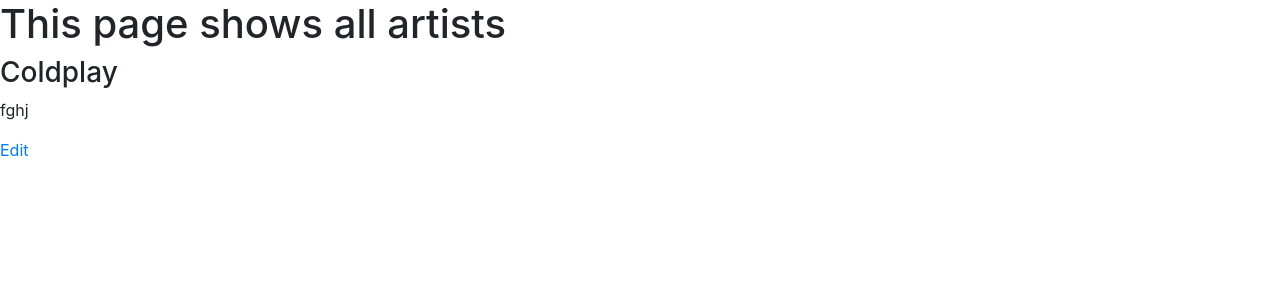
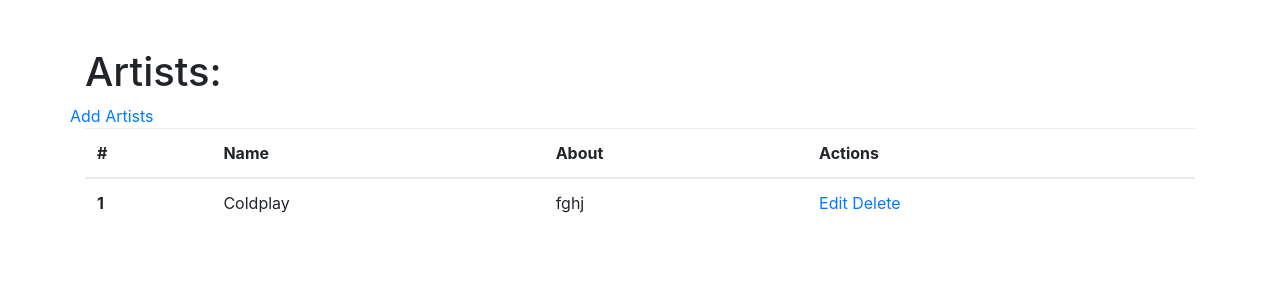
Before and after one commit to seanrubin/songbase, a Flask app: page /artists in a window 1280 px wide. Shown: the top 300 px of the page. Run offline with Flask 2, Linux system fonts and the light colour scheme; data comes from the database, SQL or seed files in the repository; both versions use the stored data as it was after the commit; some libraries are stand-ins or nearby versions.

Commit message:
Added delete function

```diff
--- a/songbase.py
+++ b/songbase.py
@@ -1,5 +1,5 @@
 import os
-from flask import Flask, render_template, request, flash, redirect, url_for
+from flask import Flask, session, render_template, request, flash, redirect, url_for, jsonify
 from flask_sqlalchemy import SQLAlchemy
 
 app = Flask(__name__)
@@ -17,7 +17,7 @@
     id = db.Column(db.Integer, primary_key=True)
     name = db.Column(db.String(64))
     about = db.Column(db.Text)
-    songs = db.relationship('Song', backref='artist')
+    songs = db.relationship('Song', backref='artist', cascade="delete")
 
 
 class Song(db.Model):
@@ -31,9 +31,9 @@
 
 @app.route('/')
 def index():
-    # return '<h1>hello world!!!</h1>'
+    # return HTML
+    # return "<h1>this is the index page!<h1>"
     return render_template('index.html')
-
 
 
 @app.route('/artists')
@@ -59,20 +59,38 @@
 
 
 @app.route('/artist/edit/<int:id>', methods=['GET', 'POST'])
-def edit_artists(id):
-    artist=Artist.query.filter_by(id=id).first()
+def edit_artist(id):
+    artist = Artist.query.filter_by(id=id).first()
     if request.method == 'GET':
         return render_template('artist-edit.html', artist=artist)
     if request.method == 'POST':
-        # get data from the form
+        # update data based on the form data
         artist.name = request.form['name']
         artist.about = request.form['about']
-
-        # insert the data into the database
-        artist = Artist(name=name, about=about)
-        db.session.add(artist)
+        # update the database
         db.session.commit()
         return redirect(url_for('show_all_artists'))
+
+
+@app.route('/artist/delete/<int:id>', methods=['GET', 'POST'])
+def delete_artist(id):
+    artist = Artist.query.filter_by(id=id).first()
+    if request.method == 'GET':
+        return render_template('artist-delete.html', artist=artist)
+    if request.method == 'POST':
+        # delete the artist by id
+        # all related songs are deleted as well
+        db.session.delete(artist)
+        db.session.commit()
+        return redirect(url_for('show_all_artists'))
+
+
+@app.route('/api/artist/<int:id>', methods=['DELETE'])
+def delete_ajax_artist(id):
+    artist = Artist.query.get_or_404(id)
+    db.session.delete(artist)
+    db.session.commit()
+    return jsonify({"id": str(artist.id), "name": artist.name})
 
 
 # song-all.html adds song id to the edit button using a hidden input
@@ -102,32 +120,93 @@
         return redirect(url_for('show_all_songs'))
 
 
-@app.route('/form-demo', methods={'GET', 'POST'})
-def form_demo():
-    first_name = request.args.get('first_name')
-    return render_template('form-demo.html', first_name=first_name)
+@app.route('/song/edit/<int:id>', methods=['GET', 'POST'])
+def edit_song(id):
+    song = Song.query.filter_by(id=id).first()
+    artists = Artist.query.all()
+    if request.method == 'GET':
+        return render_template('song-edit.html', song=song, artists=artists)
+    if request.method == 'POST':
+        # update data based on the form data
+        song.name = request.form['name']
+        song.year = request.form['year']
+        song.lyrics = request.form['lyrics']
+        artist_name = request.form['artist']
+        artist = Artist.query.filter_by(name=artist_name).first()
+        song.artist = artist
+        # update the database
+        db.session.commit()
+        return redirect(url_for('show_all_songs'))
 
 
-@app.route('/users/<string:name>/')
-def get_user(name):
-    #return 'hello %s your age is %d' % (name, 3)
-    return render_template('user.html', user_name=name)
+@app.route('/song/delete/<int:id>', methods=['GET', 'POST'])
+def delete_song(id):
+    song = Song.query.filter_by(id=id).first()
+    artists = Artist.query.all()
+    if request.method == 'GET':
+        return render_template('song-delete.html', song=song, artists=artists)
+    if request.method == 'POST':
+        # use the id to delete the song
+        # song.query.filter_by(id=id).delete()
+        db.session.delete(song)
+        db.session.commit()
+        return redirect(url_for('show_all_songs'))
+
+
+@app.route('/api/song/<int:id>', methods=['DELETE'])
+def delete_ajax_song(id):
+    song = Song.query.get_or_404(id)
+    db.session.delete(song)
+    db.session.commit()
+    return jsonify({"id": str(song.id), "name": song.name})
+
+
+@app.route('/about')
+def about():
+    return render_template('about.html')
 
 
 @app.route('/users')
 def show_all_users():
-    return '<h2>this is the page for all users</h2>'
+    return render_template('user-all.html')
 
 
-@app.route('/songs')
-def get_all_songs():
-    songs = [
-        'song1',
-        'song2',
-        'song3'
-    ]
-    return render_template('songs.html', songs=songs)
+@app.route('/form-demo', methods=['GET', 'POST'])
+def form_demo():
+    # how to get form data is different for GET vs. POST
+    if request.method == 'GET':
+        first_name = request.args.get('first_name')
+        if first_name:
+            return render_template('form-demo.html', first_name=first_name)
+        else:
+            return render_template('form-demo.html', first_name=session.get('first_name'))
+    if request.method == 'POST':
+        session['first_name'] = request.form['first_name']
+        # return render_template('form-demo.html', first_name=first_name)
+        return redirect(url_for('form_demo'))
 
 
+@app.route('/user/<string:name>/')
+def get_user_name(name):
+    # return "hello " + name
+    # return "Hello %s, this is %s" % (name, 'administrator')
+    return render_template('user.html', name=name)
+
+
+@app.route('/song/<int:id>/')
+def get_song_id(id):
+    # return "This song's ID is " + str(id)
+    return "Hi, this is %s and the song's id is %d" % ('administrator', id)
+
+
+# https://goo.gl/Pc39w8 explains the following line
 if __name__ == '__main__':
+
+    # activates the debugger and the reloader during development
+    # app.run(debug=True)
     app.run()
+
+    # make the server publicly available on port 80
+    # note that Ports below 1024 can be opened only by root
+    # you need to use sudo for the following conmmand
+    # app.run(host='0.0.0.0', port=80)
--- a/templates/artist-all.html
+++ b/templates/artist-all.html
@@ -1,13 +1,41 @@
 {% extends "base.html" %}
 
-{% block title %}
-  All Artists
-{% endblock %}
-{% block page_content %}
-  <h1>This page shows all artists</h1>
-  {% for artist in artists %}
-    <h3>{{artist.name}}</h3>
-    <p>{{artist.about}}</p>
-    <a href="/artist/edit/{{artist.id}}">Edit</a>
-  {% endfor %}
-{% endblock %}
+{% block title %}All Artists{% endblock %}
+{% block page_content%}
+
+  <!-- Page Content -->
+  <div class="container">
+    <h1 class="mt-5"><i class="fa fa-user-circle-o" aria-hidden="true"></i> Artists:</h1>
+    <div class="row bottom-margin">
+      <a href="/artist/add">Add Artists</a>
+    </div>
+    {% if artists %}
+      <table class="table">
+        <thead>
+          <tr>
+            <th>#</th>
+            <th>Name</th>
+            <th>About</th>
+            <th>Actions</th>
+          </tr>
+        </thead>
+        <tbody>
+          {% for artist in artists %}
+          <tr>
+              <th scope="row">{{artist.id}}</th>
+              <td>{{artist.name}}</td>
+              <td>{{artist.about}}</td>
+              <td>
+                <a href="/artist/edit/{{artist.id}}">Edit</a>
+                <a href="/artist/delete/{{artist.id}}">Delete</a>
+              </td>
+          </tr>
+          {% endfor%}
+        </tbody>
+      </table>
+    {% else %}
+      <h3>there is no artists in the database yet.</h3>
+    {% endif %}
+  </div>
+
+{% endblock%}
```
Also changed, not shown: manage.py (+6 -4 lines), templates/artist-add.html (+17 -10 lines), templates/artist-delete.html (added, +21 -0 lines), templates/artist-edit.html (+19 -11 lines), templates/song-add.html (+43 -17 lines), data.sqlite.
